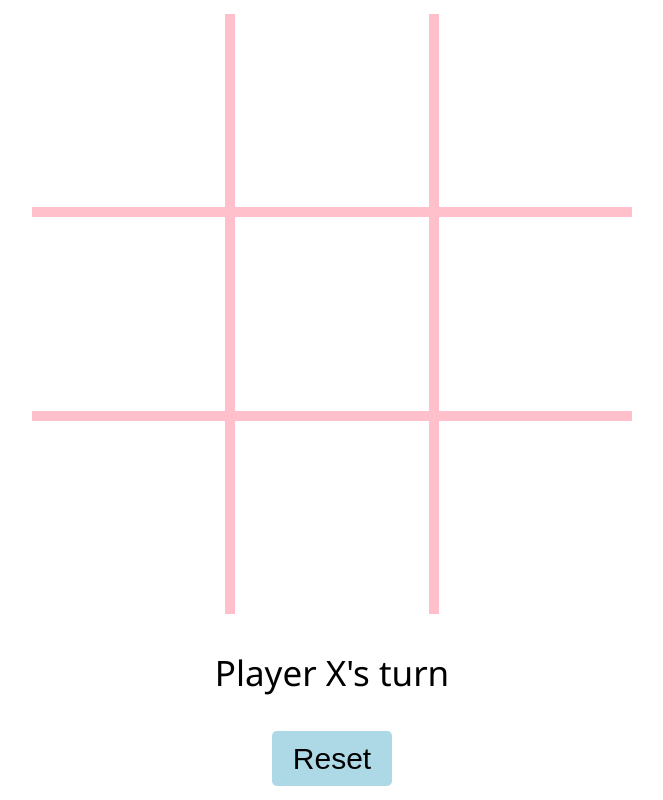
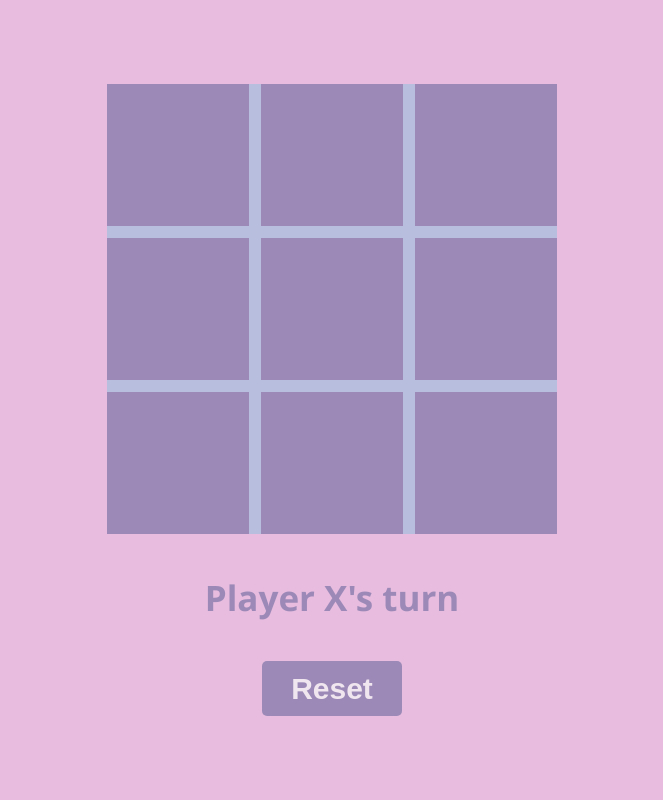
Before and after one commit to aneha15/tic-tac-toe, a plain HTML site: page index.html in a window 1280 px wide. Shown: the whole page, without its empty margins (308-971 px from the left). Drawn offline with Linux system fonts and the light colour scheme.

Commit message:
Add colors

```diff
--- a/style.css
+++ b/style.css
@@ -8,42 +8,53 @@ body {
     font-family: 'Segoe UI', Tahoma, Geneva, Verdana, sans-serif;
     display: flex;
     flex-direction: column;
-    gap: 35px;
     justify-content: center;
     align-items: center;
+    gap: 40px;
     height: 100vh;
+    background-color: #e7bcde;
 }
 
 #gameboard {
-    width: 600px;
-    height: 600px;
+    width: 450px;
+    height: 450px;
     display: grid;
+    gap: 12px;
     grid-template-rows: 1fr 1fr 1fr;
     grid-template-columns: 1fr 1fr 1fr;
-    gap: 10px;
-    background-color: pink;
+    background-color: #b8bedd;
 }
 
 #gameboard > * {
-    background-color: white;
-    color: turquoise;
-    font-weight: 900;
+    background-color: #9c89b8;
     border: none;
+    color: #f0e6ef;
+    font-weight: 600;
     font-size: 120px;
+}
+
+#gameboard > *:hover {
+    opacity: 0.75;
 }
 
 #state {
     font-size: 35px;
-    color: black;
+    font-weight: 600;
+    color: #9c89b8;
 }
 
 #reset {
     border: none;
     background: none;
-    background-color: lightblue;
+    background-color: #9c89b8;
+    color: #f0e6ef;
+    font-weight: 600;
     height: 55px;
-    width: 120px;
+    width: 140px;
     border-radius: 5px;
     font-size: 30px;
+}
 
+#reset:hover {
+    opacity: 0.75;
 }
```
Also changed, not shown: index.html (+3 -0 lines).
